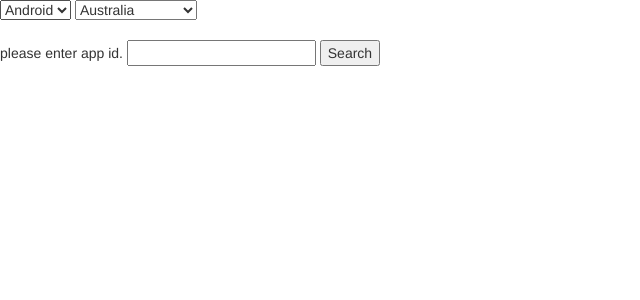
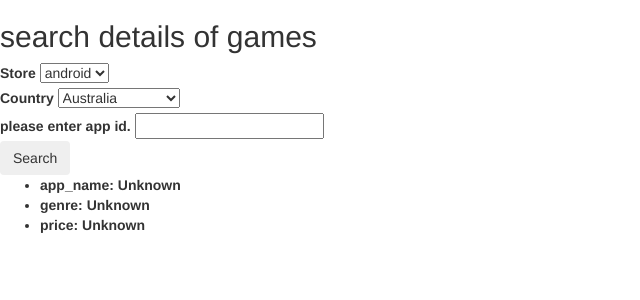
Before and after one commit to mrvbrn/HB_project, a Flask app: page /details_any_games in a window 1280 px wide. Shown: the top 300 px of the page, without its empty margins (0-640 px from the left). Run offline with Flask 2, Linux system fonts and the light colour scheme; some libraries are stand-ins or nearby versions.

Commit message:
sixth part

```diff
--- a/js/top_games.js
+++ /dev/null
@@ -1,3 +0,0 @@
-function myFunction() {
-	document.getElementById("myDropdown").classList.toggle("show");
-}
--- a/server.py
+++ b/server.py
@@ -1,7 +1,8 @@
 import os
+import pprint
 import requests
 import json
-from flask import Flask, render_template, request, flash, redirect, session
+from flask import Flask, render_template, request, flash, redirect, session, jsonify
 from model import connect_to_db, db, Employee, Game, EmployeeGame
 from flask_debugtoolbar import DebugToolbarExtension
 
@@ -196,18 +197,68 @@ def top_games_process():
         games.append(game_dict)
 
 
-        print(games)
+
+    # game = []
+
+    # for line in response.iter_lines():
+    #     """Load json object and print it out"""
+    #     game_dict = json.loads(line)
+    #     game.append(game_dict)
+
+
+
+
+    # def sort_by_rank(r):
+    #     '''a helper function for sorting'''
+    #     return r['rank']
+
+    # games=pprint.pprint(sorted(game, key=sort_by_rank))
 
 
     return render_template("top_games.html", json_record=games, store=store, country=country_code)
 
 
 
-@app.route("/kidsappbox_game")
-def kidsappbox_game(game_name):
+@app.route("/kidsappbox_game", methods=['GET'])
+def kidsappbox_game(employee_id):
+
+    """select employee's game"""
+    games = db.session.query(Game).join(EmployeeGame).filter(EmployeeGame.employee_id == 111).all()
+
+    for game in games:
+        app_id = game.app_id
+        store = "android"
+        print(app_id)
+
+    country = "US"
 
 
-	return render_template("kidsappbox_game.html")
+    req_params = {"country": country}
+
+    # Request URL
+    url = "https://api.appmonsta.com/v1/stores/%s/details/%s.json" % (store, app_id)
+
+    # This header turns on compression to reduce the bandwidth usage and transfer time.
+    headers = {'Accept-Encoding': 'deflate, gzip'}
+
+    # Python Main Code Sample
+    response = requests.get(url,
+                            auth=(username, password),
+                            params=req_params,
+                            headers=headers,
+                            stream=True)
+
+    # print (response.status_code)
+
+
+    for line in response.iter_lines():
+    # Load json object and print it out
+       json_record = json.loads(line)
+       print(json_record)
+
+
+
+    return render_template("kidsappbox_game.html", json_record=json_record)
 
 
 @app.route("/kidsappbox_game", methods=['POST'])
@@ -257,15 +308,15 @@ def details_any_games():
 
     return render_template("details_any_games.html")
 
-@app.route("/details_any_games/<string:country>/<string:store>/<string:app_id>", methods = ['POST'])
-def details_any_games_process():
 
-    """show details of any game"""
 
-    counrty = request.form["country"]
-    store = request.form["store"]
-    app_id = request.args["app_id"]
-
+@app.route("/details_any_games", methods=['POST'])
+def show_details():
+    #import pdb; pdb.set_trace()
+    """select country, store and App_id"""
+    country = request.form["country_type"]
+    store = request.form["store_type"]
+    app_id = request.form["app_id_type"]
 
     req_params = {"country": country}
 
@@ -284,22 +335,12 @@ def details_any_games_process():
 
     # print (response.status_code)
 
-    games=[]
-
 
     for line in response.iter_lines():
     # Load json object and print it out
        json_record = json.loads(line)
-       print(json_record)
-       games.append(json_record)
-    return render_template("any_games.html", json_record=games)
 
-
-
-
-
-
-    return render_template("details_any_games.html")
+    return jsonify(json_record)
 
 
 
--- /dev/null
+++ b/static/any-games.js
@@ -0,0 +1,20 @@
+
+function showResults(json_record) {
+
+  $('#app_name').html(json_record["app_name"]);
+  $('#price').html(json_record["price"]);
+  $('#genre').html(json_record["genre"]);
+}
+
+
+function searchGames() {
+
+    let formInputs = {
+        "country_type": $("#country_type_field").val(),
+        "store_type": $("#store_type_field").val(),
+        "app_id_type": $("#app_id_type_field").val()
+    };
+
+
+    $.post("/details_any_games", formInputs, showResults);
+}
--- a/templates/base.html
+++ b/templates/base.html
@@ -2,7 +2,7 @@
 <html>
 <head>
     {% block title %}<title>KidsAppBox</title>{% endblock %}
-    <link rel="stylesheet" type="text/css" href="/static/styles.css">
+
     <link rel="stylesheet" href="https://maxcdn.bootstrapcdn.com/bootstrap/3.4.0/css/bootstrap.min.css">
     <script src="https://ajax.googleapis.com/ajax/libs/jquery/3.3.1/jquery.min.js"></script>
     <script src="https://maxcdn.bootstrapcdn.com/bootstrap/3.4.0/js/bootstrap.min.js"></script>
--- a/templates/details_any_games.html
+++ b/templates/details_any_games.html
@@ -1,24 +1,57 @@
 {% extends 'base.html' %}
 
 {% block content %}
-<form action="/details_any_games" method ="POST" id = "d_any_games">
+<h2>search details of  games</h2>
+<form id="select_form" method="POST">
+  <div class="form_group">
+  	<label>Store</label>
+        <select id="store_type_field" name="store_type" class="store_control">
+			  <option value="android">android</option>
+			  <option value="itunes">itunes</option>
+		</select>
+  </div>
 
-<select name="store">
-  <option value="android" id = "select-store">Android</option>
-  <option value="itunes" id = "select-store">iOS</option>
-</select>
-<select name="country">
-	 <option value="AU" id = "select-country">Australia</option>
-	 <option value="CAN" id = "select-country">Canada</option>
-	 <option value="CHN" id = "select-country">Chinese</option>
-	 <option value="FR" id = "select-country">France</option>
-	 <option value="DE" id = "select-country">Germany</option>
-	 <option value="GB" id = "select-country">United Kingdom</option>
-	 <option value="US" id = "select-country">United State</option>
-</select><br><br>
-    please enter app id.
-    <input type="text" name="app_id" required>
-	<input type="submit" value="Search">
+  <div class="form_group">
+    <label>Country</label>
+        <select id="country_type_field" name="country_type" class="country_control">
+			 <option value="AU" id = "select_country">Australia</option>
+			 <option value="CAN" id = "select_country">Canada</option>
+			 <option value="CHN" id = "select_country">Chinese</option>
+			 <option value="FR" id = "select_country">France</option>
+			 <option value="DE" id = "select_country">Germany</option>
+			 <option value="GB" id = "select_country">United Kingdom</option>
+			 <option value="US" id = "select_country">US</option>
+        </select>
+
+  </div>
+
+  <div class="form_group">
+    <label>please enter app id. </label>
+      <input class="app_id_contol" type="text" name="app_id_type" id="app_id_type_field" required>
+
+  </div>
+
+  <div class="form_group">
+  	<button type="submit" id="search-form-button" class="btn btn primary">Search</button>
+  </div>
+</form>
+  <div id="details_game">
+    <ul>
+    <li><b>app_name: <span id='app_name'>Unknown</span></li>
+    <li>genre: <span id='genre'>Unknown</span></li>
+    <li>price: <span id='price'>Unknown</span></li>
+   </ul>
+  </div>
+
+<script src="http://code.jquery.com/jquery.js"></script>
+<script type="text/javascript" src="/static/any-games.js"></script>
+<script type="text/javascript">
+  $("#search-form-button").on('click', (evt) => {
+      evt.preventDefault();
+      searchGames();
+    });
+</script>
+
 
 
 {% endblock %}
```
Also changed, not shown: demo.py (+7 -8 lines), templates/kidsappbox.html (+13 -0 lines), 3 other files.
